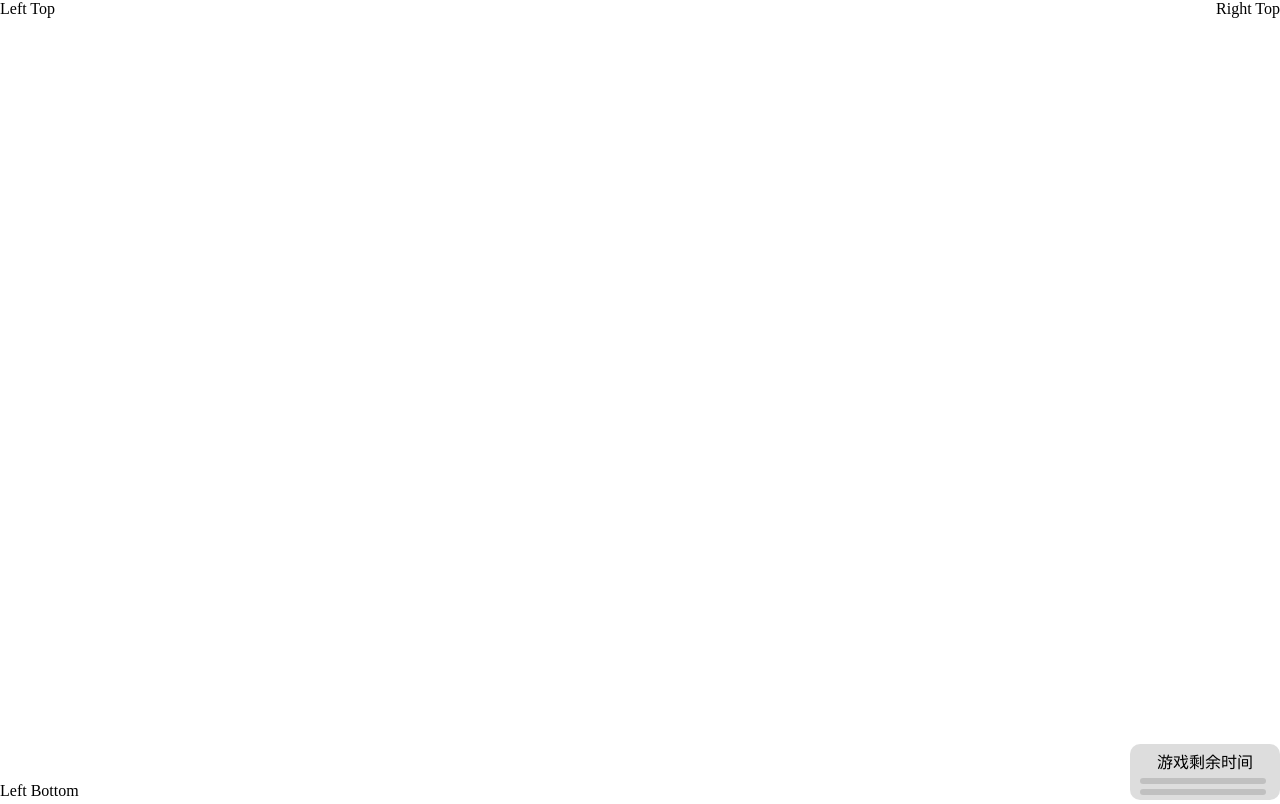
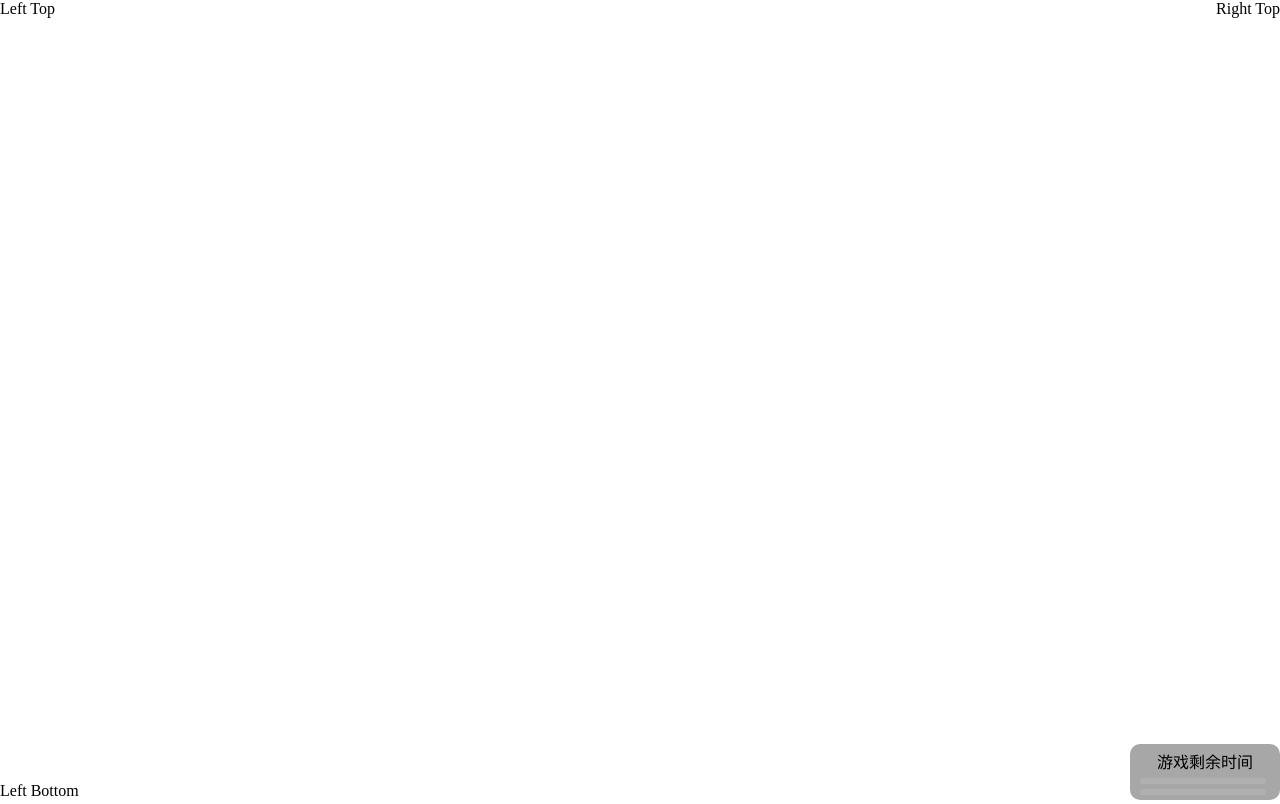
Before and after one commit to tosochu/game, a website: page assets/room.html in a window 1280 px wide. Drawn offline with nearby package versions, Linux system fonts and the light colour scheme; files that its build step writes are made by us from their sources; no server answers; files whose address does not match are found by name.

Commit message:
ui: fix time board (#3)
Co-authored-by: hexuben <109147909+hexuben@users.noreply.github.com>

```diff
--- a/assets/style.css
+++ b/assets/style.css
@@ -22,7 +22,7 @@ body{
 
 .timeBoard{
     width: 150px;
-    background-color: #00000022;
+    background-color: #888888bb;
     border-radius: 10px;
 }
 .timeBoard-text{
@@ -33,7 +33,7 @@ body{
 .timeBoard-time{
     margin: 5px 10px;
     width: 80%;
-    background-color: #00000022;
+    background-color: #bbbbbb66;
     text-align: center;
     padding: 3px;
     border-radius: 5px;
@@ -41,7 +41,7 @@ body{
 .timeBoard-money{
     margin: 5px 10px;
     width: 80%;
-    background-color: #00000022;
+    background-color: #bbbbbb66;
     text-align: right;
     padding: 3px;
     border-radius: 5px;
```
